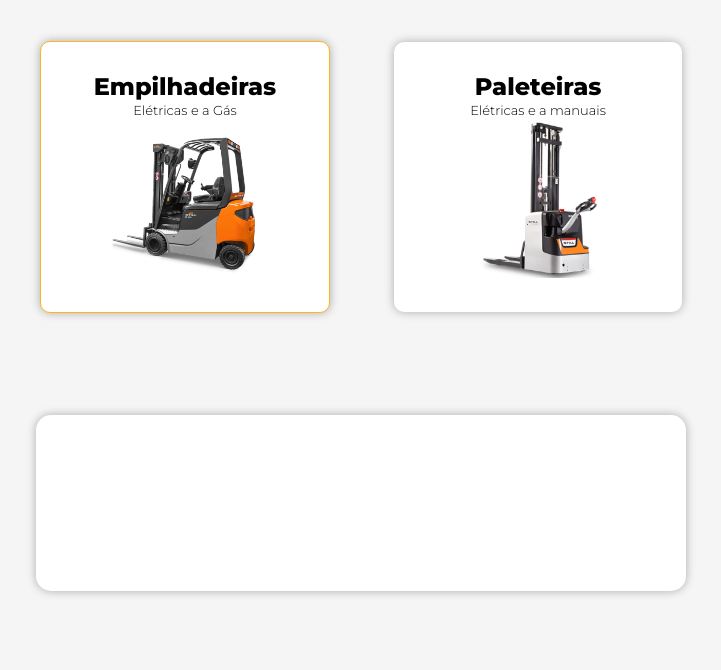
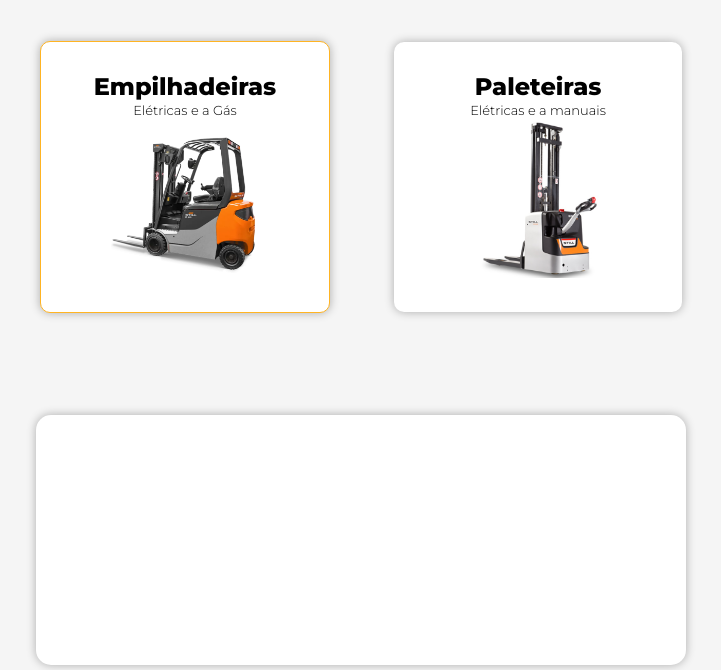
Before and after one commit to PedroMalveiraLokar/Lokar_01.0001, a plain HTML site: page index.html in a window 1280 px wide. Shown: the part 130-800 px from the top of the page, without its empty margins (279-1000 px from the left). Drawn offline with Linux system fonts and the light colour scheme.

Commit message:
atualizacao 2.1

```diff
--- a/index.html
+++ b/index.html
@@ -59,7 +59,7 @@
     </main>
     <section>
         <div class="content_cards" style="display: flex; justify-content: center; align-items: center; flex-direction: column; width: 100%; margin-top: 8%;">
-            <div class="card_01_protype" style="width: 650px; height: 22vh; background-color: #ffffff; border-radius: 15px; box-shadow: 0px 0px 10px 0px #0000004d;">
+            <div class="card_01_protype" style="width: 650px; height: 250px; background-color: #ffffff; border-radius: 15px; box-shadow: 0px 0px 10px 0px #0000004d;">
 
             </div>
         </div>
```
